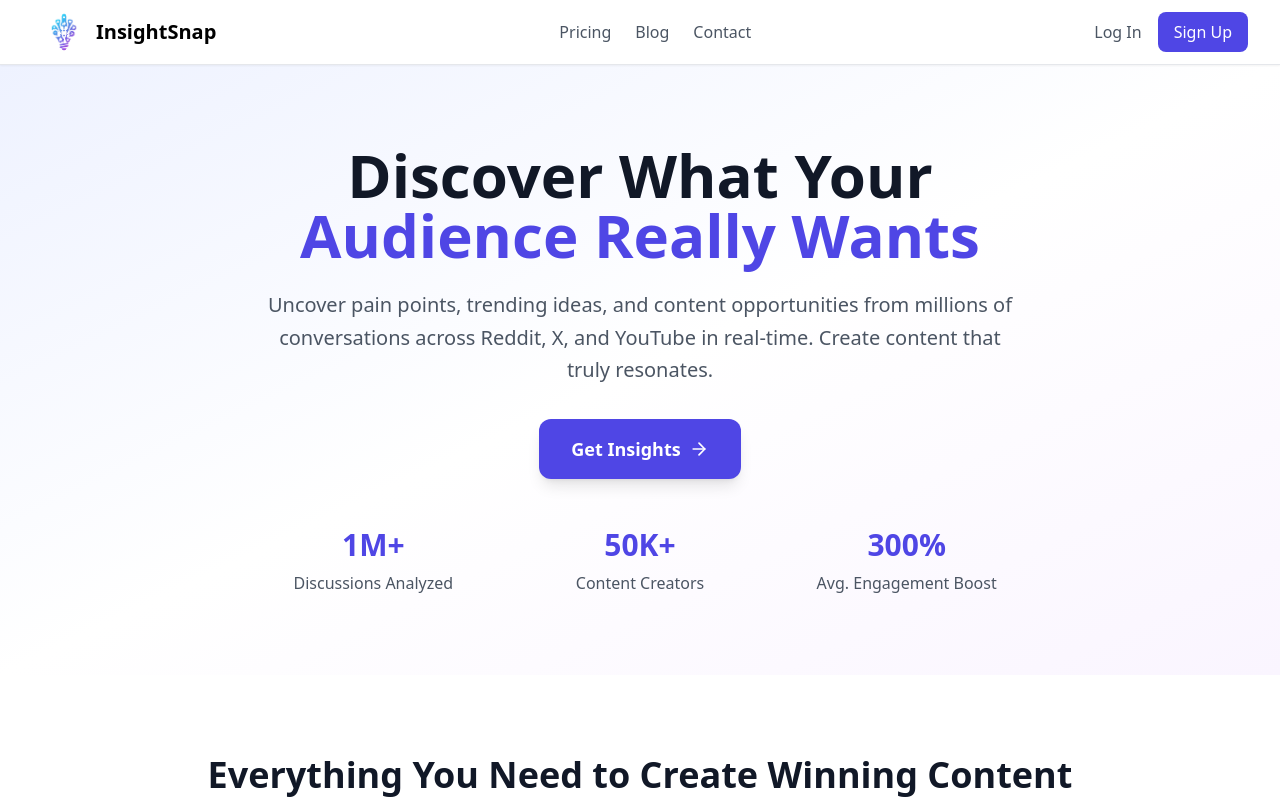
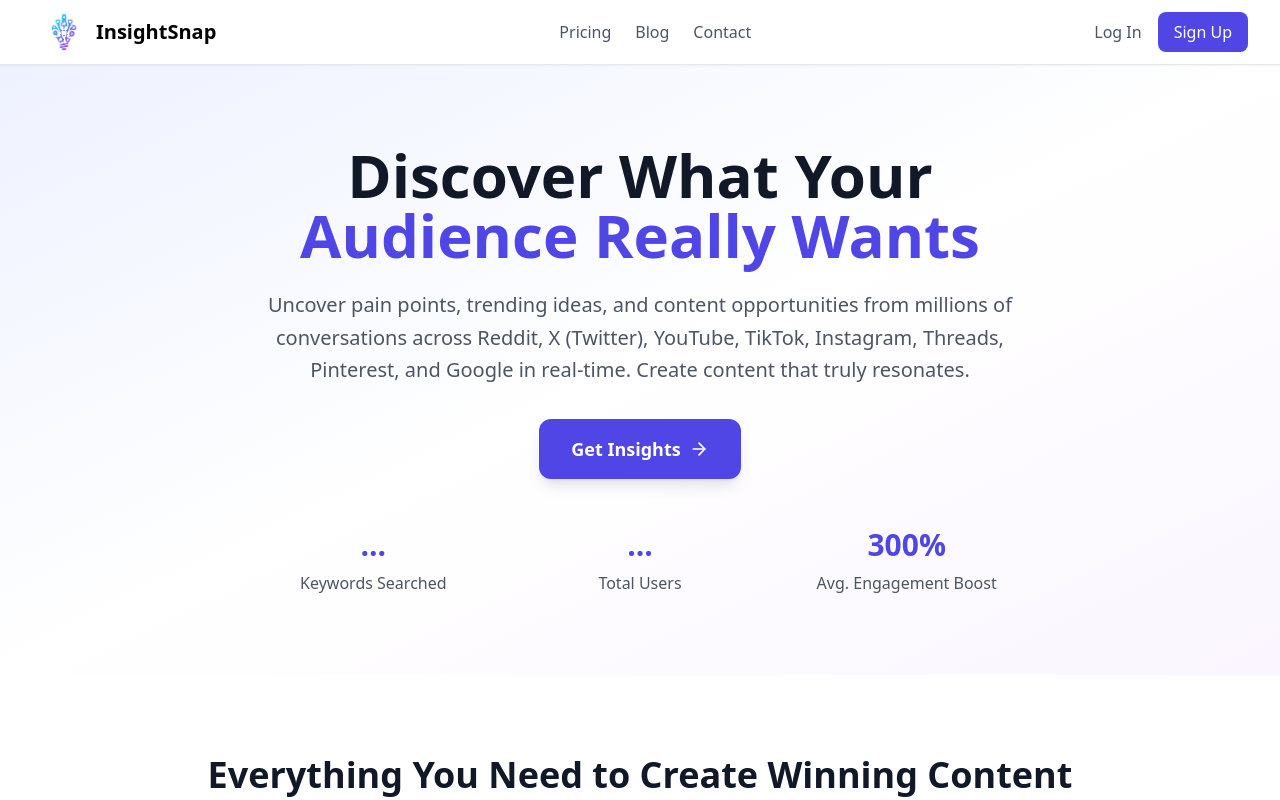
Before and after one commit to Richardson2512/IS-frontend, a React (Vite) app: page / in a window 1280 px wide. Shown: the top 800 px of the page. Built offline with nearby package versions, Linux system fonts and the light colour scheme; no server answers; the database is empty.

Commit message:
feat: Update content across all dashboards - Add real-time stats to landing page, update platform mentions to include all 8 platforms (Reddit, X, YouTube, TikTok, Instagram, Threads, Pinterest, Google)

```diff
--- a/src/components/LandingPage.tsx
+++ b/src/components/LandingPage.tsx
@@ -1,6 +1,7 @@
 import React, { useEffect, useState } from 'react';
 import { Search, TrendingUp, MessageSquare, Lightbulb, Check, Star, ArrowRight, Twitter, Youtube, Instagram, Facebook, Mail, Sparkles } from 'lucide-react';
 import { MetaPixelService } from '../services/metaPixelService';
+import { StatsService, PlatformStats } from '../services/statsService';
 import PaymentCheckoutModal from './PaymentCheckoutModal';
 
 interface User {
@@ -27,9 +28,31 @@ interface LandingPageProps {
 const LandingPage: React.FC<LandingPageProps> = ({ onGetStarted, onLogin, onSignUp, onContact, onPrivacyPolicy, onTermsAndConditions, onBlog, onPricing, user, onSignOut }) => {
   const [paymentModalOpen, setPaymentModalOpen] = useState(false);
   const [selectedPlan, setSelectedPlan] = useState<'standard' | 'pro'>('standard');
+  const [platformStats, setPlatformStats] = useState<PlatformStats>({
+    totalSearches: 0,
+    totalAuthUsers: 0,
+    registeredUsers: 0,
+    searchesToday: 0,
+    topKeywords: []
+  });
 
   useEffect(() => {
     MetaPixelService.trackPageView('home');
+  }, []);
+
+  // Fetch and subscribe to real-time platform stats
+  useEffect(() => {
+    const loadStats = async () => {
+      const stats = await StatsService.getPlatformStats();
+      setPlatformStats(stats);
+    };
+    loadStats();
+
+    const unsubscribe = StatsService.subscribeToStatsUpdates((newStats) => {
+      setPlatformStats(newStats);
+    });
+
+    return () => unsubscribe();
   }, []);
 
   const handleLogoClick = () => {
@@ -55,7 +78,7 @@ const LandingPage: React.FC<LandingPageProps> = ({ onGetStarted, onLogin, onSign
     {
       icon: <Search className="w-6 h-6" />,
       title: "Multi-Platform Analysis",
-      description: "Comprehensive real-time insights from Reddit subreddits, X posts, and YouTube comments in one place."
+      description: "Comprehensive real-time insights from Reddit, X (Twitter), YouTube, TikTok, Instagram, Threads, Pinterest, and Google in one place."
     }
   ];
 
@@ -227,7 +250,7 @@ const LandingPage: React.FC<LandingPageProps> = ({ onGetStarted, onLogin, onSign
             </h1>
             <p className="text-xl text-gray-600 mb-8 max-w-3xl mx-auto leading-relaxed">
               Uncover pain points, trending ideas, and content opportunities from millions of
-              conversations across Reddit, X, and YouTube in real-time. Create content that truly resonates.
+              conversations across Reddit, X (Twitter), YouTube, TikTok, Instagram, Threads, Pinterest, and Google in real-time. Create content that truly resonates.
             </p>
             <div className="flex flex-col sm:flex-row gap-4 justify-center items-center mb-12">
               <button
@@ -242,12 +265,16 @@ const LandingPage: React.FC<LandingPageProps> = ({ onGetStarted, onLogin, onSign
             {/* Stats */}
             <div className="grid grid-cols-1 md:grid-cols-3 gap-8 max-w-3xl mx-auto">
               <div className="text-center">
-                <div className="text-3xl font-bold text-indigo-600 mb-2">1M+</div>
-                <div className="text-gray-600">Discussions Analyzed</div>
+                <div className="text-3xl font-bold text-indigo-600 mb-2">
+                  {platformStats.totalSearches > 0 ? platformStats.totalSearches.toLocaleString() : '...'}
+                </div>
+                <div className="text-gray-600">Keywords Searched</div>
               </div>
               <div className="text-center">
-                <div className="text-3xl font-bold text-indigo-600 mb-2">50K+</div>
-                <div className="text-gray-600">Content Creators</div>
+                <div className="text-3xl font-bold text-indigo-600 mb-2">
+                  {platformStats.totalAuthUsers > 0 ? platformStats.totalAuthUsers.toLocaleString() : '...'}
+                </div>
+                <div className="text-gray-600">Total Users</div>
               </div>
               <div className="text-center">
                 <div className="text-3xl font-bold text-indigo-600 mb-2">300%</div>
--- a/src/components/PlatformStatsBar.tsx
+++ b/src/components/PlatformStatsBar.tsx
@@ -46,7 +46,7 @@ export const PlatformStatsBar: React.FC = () => {
           AI-Powered Social Media Insights
         </h2>
         <p className="text-gray-600 max-w-3xl mx-auto">
-          Discover what your audience really wants by analyzing real conversations from Reddit, X (Twitter), and YouTube.
+          Discover what your audience really wants by analyzing real conversations from Reddit, X (Twitter), YouTube, TikTok, Instagram, Threads, Pinterest, and Google.
           Get instant insights into pain points, trending ideas, and content opportunities.
         </p>
       </div>
--- a/src/components/ResearchDashboard.tsx
+++ b/src/components/ResearchDashboard.tsx
@@ -439,7 +439,7 @@ const ResearchDashboard: React.FC<ResearchDashboardProps> = ({
                 <li>• Enter your search query or topic of interest</li>
                 <li>• We search across multiple social media platforms simultaneously</li>
                 <li>• AI analyzes and categorizes posts into pain points, trending ideas, and content ideas</li>
-                <li>• Get actionable insights with relevant posts from Reddit, YouTube, TikTok, Instagram, and more</li>
+                <li>• Get actionable insights with relevant posts from Reddit, X (Twitter), YouTube, TikTok, Instagram, Threads, Pinterest, and Google</li>
               </ul>
             </div>
 
```
